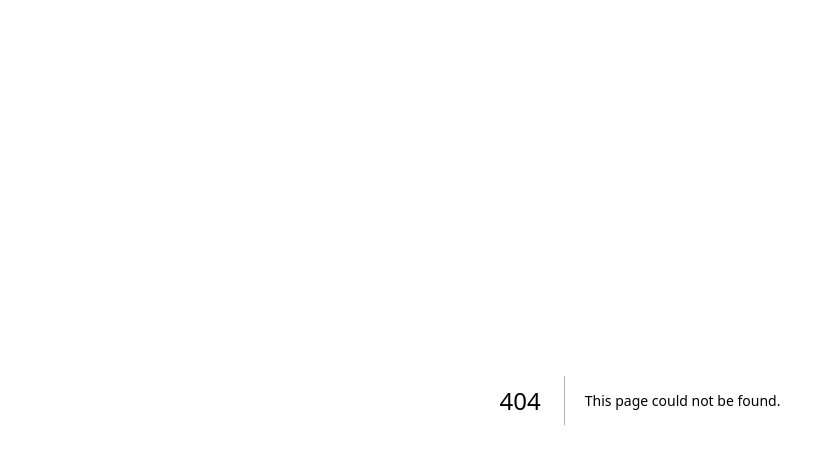
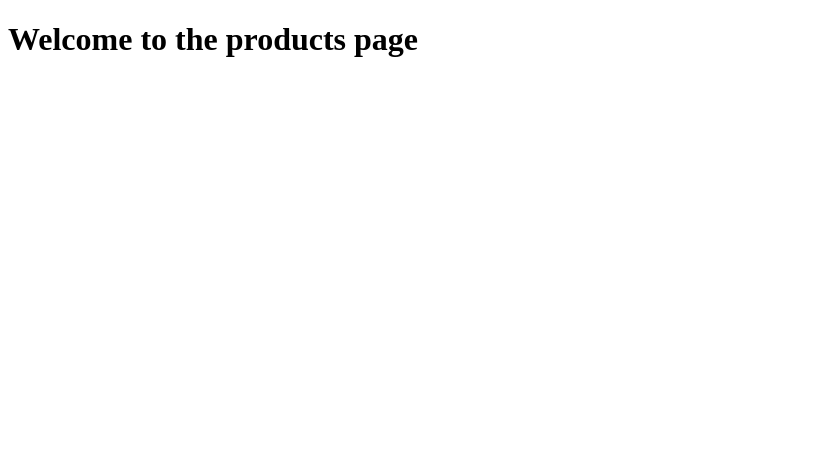
Before and after one commit to rs-quyhp/nextjs-15, a Next.js app in the folder routing-demo/: page /products in a window 1280 px wide. Before the commit this address had no page. Shown: the top 464 px of the page, without its empty margins (0-835 px from the left). Built offline with nearby package versions, Linux system fonts and the light colour scheme.

Commit message:
6. dynamic routing

```diff
--- /dev/null
+++ b/routing-demo/src/app/products/page.tsx
@@ -0,0 +1,5 @@
+const ProductsPage = () => {
+  return <h1>Welcome to the products page</h1>;
+};
+
+export default ProductsPage;
```
Also changed, not shown: routing-demo/src/app/products/[productId]/page.tsx (added, +10 -0 lines).
